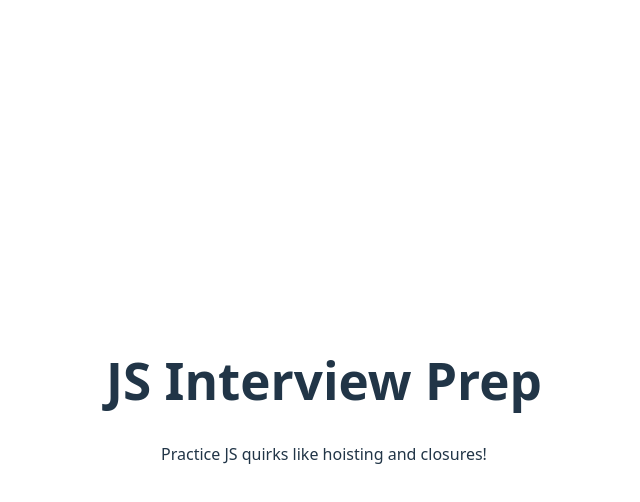
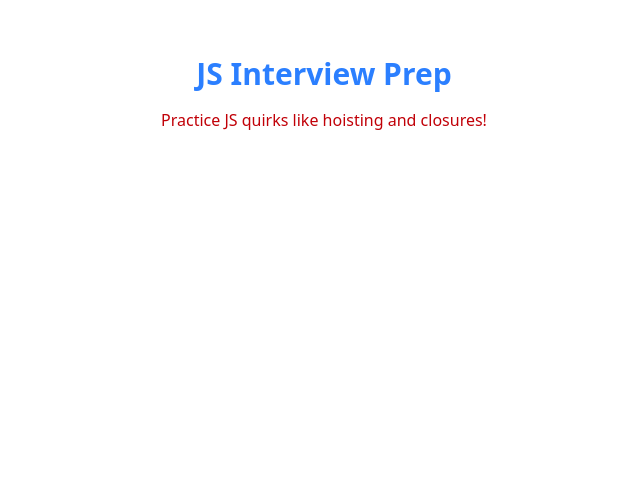
Before and after one commit to beijijizhou/js-interview, a React (Vite) app: page / in a window 1280 px wide. Shown: the top 502 px of the page, without its empty margins (316-956 px from the left). Built offline with nearby package versions, Linux system fonts and the light colour scheme.

Commit message:
update: tailwind css

```diff
--- a/src/App.tsx
+++ b/src/App.tsx
@@ -4,7 +4,7 @@ function App() {
   return (
     <div className="p-6 max-w-4xl mx-auto">
       <h1 className="text-3xl font-bold text-blue-500">JS Interview Prep</h1>
-      <p className="mt-4 text-gray-700">Practice JS quirks like hoisting and closures!</p>
+      <p className="mt-4 text-red-700">Practice JS quirks like hoisting and closures!</p>
     </div>
   );
 }
--- a/src/index.css
+++ b/src/index.css
@@ -1,72 +1 @@
-@tailwind base;
-@tailwind components;
-@tailwind utilities;
-
-:root {
-  font-family: system-ui, Avenir, Helvetica, Arial, sans-serif;
-  line-height: 1.5;
-  font-weight: 400;
-
-  color-scheme: light dark;
-  color: rgba(255, 255, 255, 0.87);
-  background-color: #242424;
-
-  font-synthesis: none;
-  text-rendering: optimizeLegibility;
-  -webkit-font-smoothing: antialiased;
-  -moz-osx-font-smoothing: grayscale;
-}
-
-a {
-  font-weight: 500;
-  color: #646cff;
-  text-decoration: inherit;
-}
-a:hover {
-  color: #535bf2;
-}
-
-body {
-  margin: 0;
-  display: flex;
-  place-items: center;
-  min-width: 320px;
-  min-height: 100vh;
-}
-
-h1 {
-  font-size: 3.2em;
-  line-height: 1.1;
-}
-
-button {
-  border-radius: 8px;
-  border: 1px solid transparent;
-  padding: 0.6em 1.2em;
-  font-size: 1em;
-  font-weight: 500;
-  font-family: inherit;
-  background-color: #1a1a1a;
-  cursor: pointer;
-  transition: border-color 0.25s;
-}
-button:hover {
-  border-color: #646cff;
-}
-button:focus,
-button:focus-visible {
-  outline: 4px auto -webkit-focus-ring-color;
-}
-
-@media (prefers-color-scheme: light) {
-  :root {
-    color: #213547;
-    background-color: #ffffff;
-  }
-  a:hover {
-    color: #747bff;
-  }
-  button {
-    background-color: #f9f9f9;
-  }
-}
+@import "tailwindcss";
```
